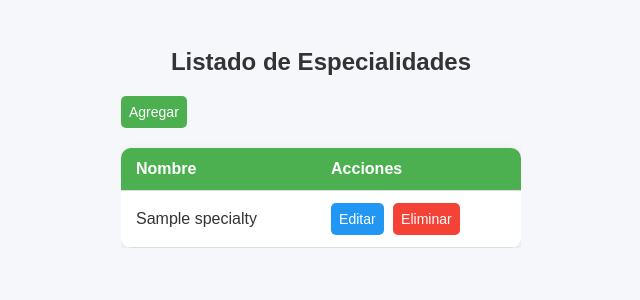
After one commit to Geider10/TP_Integrador, a PHP site: page /specialtyView/table.php in a window 1280 px wide. The commit adds this page. Shown: the top 300 px of the page, without its empty margins (319-959 px from the left). Run offline with PHP 8.4, Linux system fonts and the light colour scheme; tables that the repository leaves empty or names only in its code hold one stand-in row (values such as "Sample post").

Commit message:
agregue la pantalla listar especialidades, agregue la logica para crear, editar y editar una especialidad

```diff
--- a/view/index.php
+++ b/view/index.php
@@ -26,6 +26,7 @@ $nameUser = $isLogedIn ? $_SESSION["user_name"] : null;
     <nav class="nav-links">
       <a href="#">Inicio</a>
       <a href="#">Turnos</a>
+      <a href="#">Gestionar</a>
       <a href="#">Acerca de Nosotros</a>
     </nav>
     <?php if (!$isLogedIn): ?>
--- /dev/null
+++ b/view/specialtyView/table.php
@@ -0,0 +1,73 @@
+<?php
+session_start();
+require("../../src/db.php");
+
+$getSpecialtyQuery = "SELECT * FROM specialty";
+$specialtyList = $conn->query($getSpecialtyQuery);
+?>
+
+<!DOCTYPE html>
+<html lang="es">
+<head>
+    <meta charset="UTF-8">
+    <link rel="stylesheet" href="../style/specialtyStyle/table.css">
+    <title>Especialidades</title>
+</head>
+<body>
+    <div class="table-container">
+        <h2>Listado de Especialidades</h2>
+        <button id="btnAdd" class="btn-primary">Agregar</button>
+    </div>
+    <?php if ($specialtyList && $specialtyList->num_rows > 0): ?>
+        <div class="table-container">
+            <table>
+                <thead>
+                    <tr>
+                        <th>Nombre</th>
+                        <th>Acciones</th>
+                    </tr>
+                </thead>
+                <tbody>
+                    <?php while ($row = $specialtyList->fetch_assoc()): ?>
+                        <tr>
+                            <td><?= $row['name']?></td>
+                            <td>
+                                <button class="btn-edit"
+                                    data-id="<?= $row['id'] ?>"
+                                    data-name="<?= $row['name'] ?>">
+                                    Editar
+                                </button>
+                                <a class="btn-delete" href="../../src/specialtyApi/delete.php?id=<?= $row['id'] ?>">Eliminar</a>
+                            </td>
+                        </tr>
+                    <?php endwhile; ?>
+                </tbody>
+            </table>
+        </div>
+    <?php else: ?>
+        <div class="table-container">
+            <p>No hay especialidades registradas.</p>
+        </div>
+    <?php endif; ?>
+
+    <!-- Modal -->
+    <div id="modal" class="modal hidden">
+        <div class="modal-content">
+            <h3>Editar Especialidad</h3>
+            <form id="formEdit" method="POST" action="../../src/specialtyApi/add.php">
+                <input type="hidden" name="id" id="inputId">
+                <div>
+                   <label>Nombre</label>
+                   <input type="text" name="name" id="inputName" required>
+                </div>
+                <div class="modal-actions">
+                    <button type="submit" class="btn-primary">Guardar Cambios</button>
+                    <button type="button" id="btnClose" class="btn-secondary">Cancelar</button>
+                </div>
+            </form>
+        </div>
+    </div>
+
+    <script src="./specialtyModal.js"></script>
+</body>
+</html>
--- /dev/null
+++ b/view/style/specialtyStyle/table.css
@@ -0,0 +1,119 @@
+body {
+  font-family: Arial, sans-serif;
+  background-color: #f6f7fb;
+  color: #333;
+  padding: 20px;
+}
+
+h2 {
+  text-align: center;
+  margin-bottom: 20px;
+}
+
+.table-container {
+  width: 400px;
+  margin: 0 auto;
+  overflow-x: auto;
+}
+
+table {
+  width: 100%;
+  border-collapse: collapse;
+  background-color: #fff;
+  border-radius: 10px;
+  overflow: hidden;
+  box-shadow: 0 2px 10px rgba(0,0,0,0.1);
+  margin-top: 20px;
+}
+
+th, td {
+  padding: 12px 15px;
+  text-align: left;
+  border-bottom: 1px solid #ddd;
+}
+
+th {
+  background-color: #4CAF50;
+  color: white;
+}
+
+tr:hover {
+  background-color: #f1f1f1;
+}
+
+button, .btn-delete, .btn-primary, .btn-secondary {
+  border: none;
+  border-radius: 5px;
+  padding: 8px;
+  cursor: pointer;
+  font-size: 14px;
+}
+
+.btn-primary {
+  background-color: #4CAF50;
+  color: white;
+}
+
+.btn-secondary {
+  background-color: #999;
+  color: white;
+}
+
+.btn-edit {
+  background-color: #2196F3;
+  color: white;
+  margin-right: 5px;
+}
+
+.btn-delete {
+  background-color: #f44336;
+  color: white;
+  text-decoration: none;
+}
+
+.modal {
+  position: fixed;
+  top: 0;
+  left: 0;
+  width: 100%;
+  height: 100%;
+  background: rgba(0, 0, 0, 0.5);
+  display: flex;
+  align-items: center;
+  justify-content: center;
+}
+
+.hidden {
+  display: none;
+}
+
+.modal-content {
+  background: white;
+  border-radius: 10px;
+  padding: 20px;
+  width: 350px;
+  box-shadow: 0 4px 15px rgba(0,0,0,0.3);
+  text-align: center;
+}
+
+.modal-content h3 {
+  margin-top: 0;
+}
+.modal-content label {
+  display: block;
+  text-align: left;
+  margin-top: 10px;
+}
+
+.modal-content input {
+  width: 95%;
+  padding: 6px;
+  margin-top: 5px;
+  border: 1px solid #ccc;
+  border-radius: 4px;
+}
+.modal-actions {
+  margin-top: 15px;
+  display: flex;
+  justify-content: space-between;
+}
```
Also changed, not shown: src/db.php (+0 -14 lines), src/specialtyApi/add.php (added, +22 -0 lines), src/specialtyApi/delete.php (added, +17 -0 lines), view/specialtyView/specialtyModal.js (added, +33 -0 lines).
